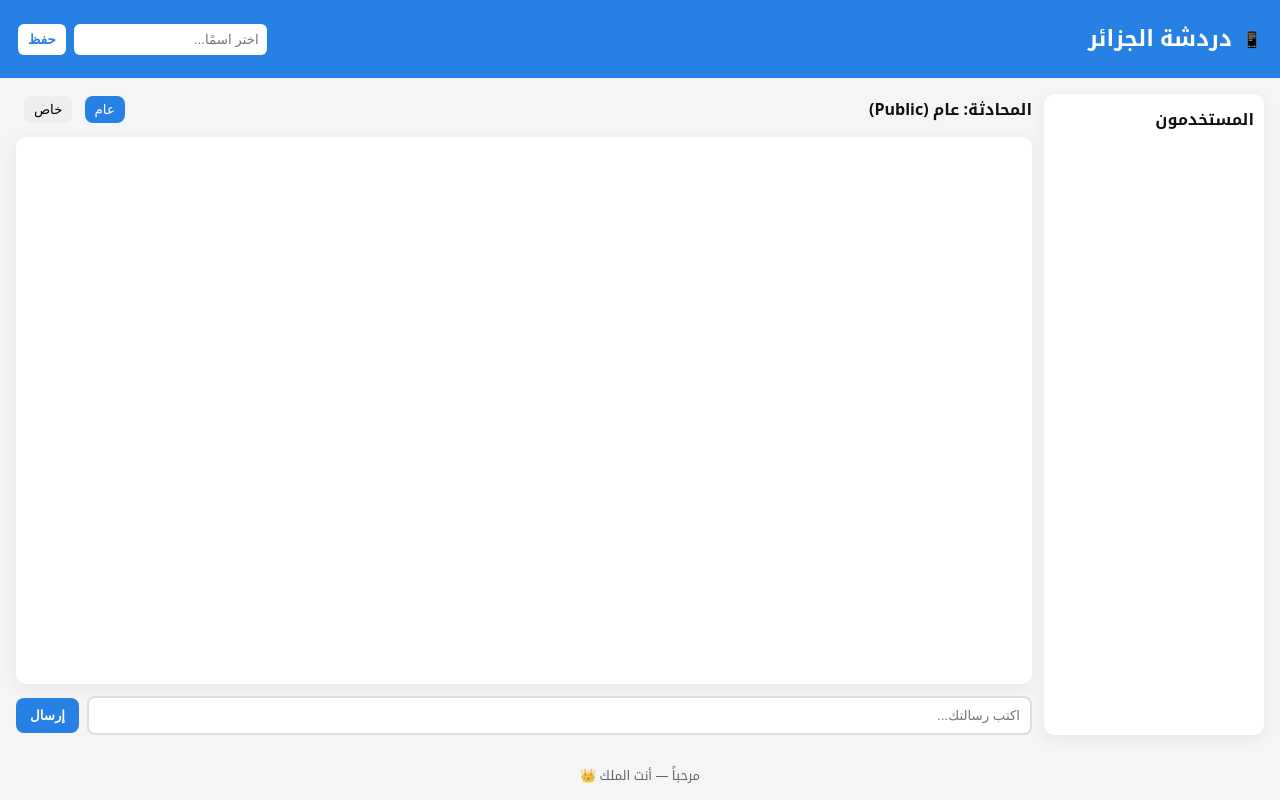
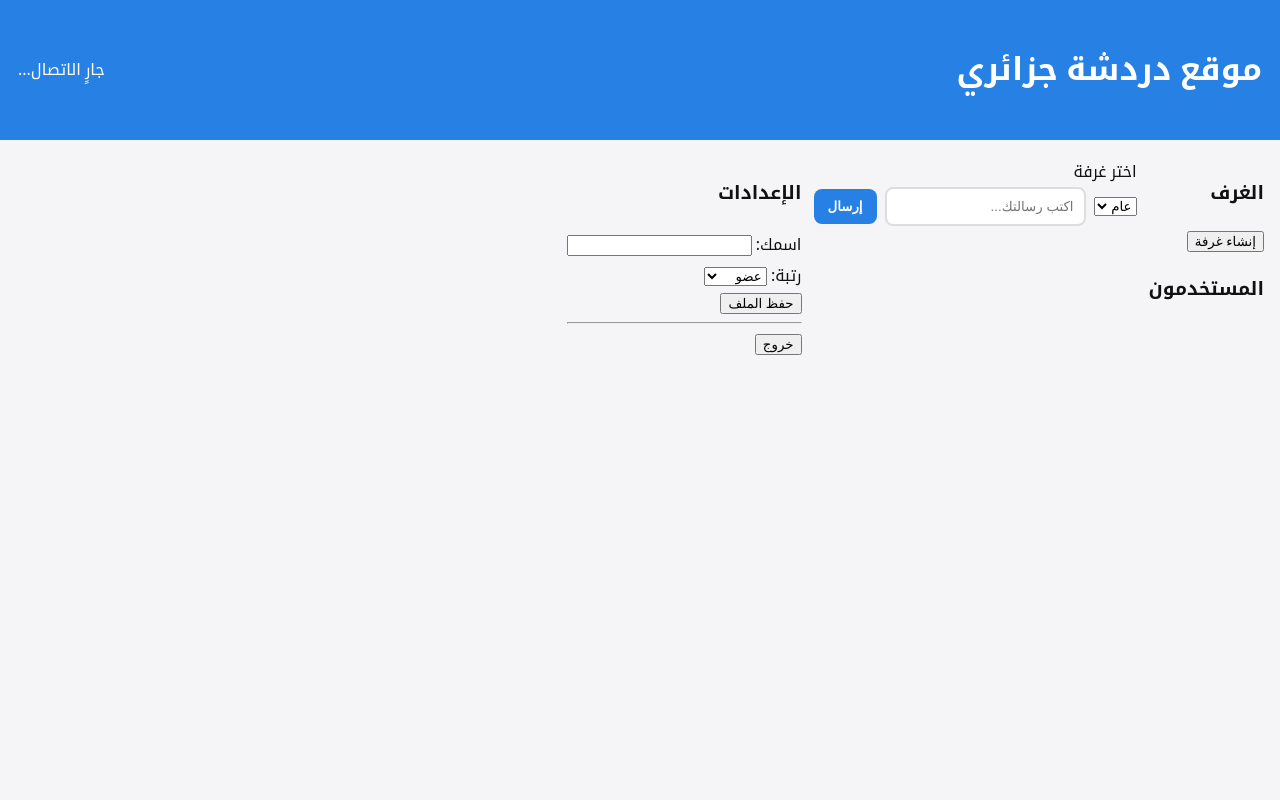
Before and after one commit to haytambba/Chat-arbe-Alg, a plain HTML site: page index.html in a window 1280 px wide. Drawn offline with Linux system fonts and the light colour scheme; no server answers.

Commit message:
Update index.html for chat application layout

```diff
--- a/index.html
+++ b/index.html
@@ -1,55 +1,62 @@
 <!doctype html>
-<html lang="ar" dir="rtl">
+<html lang="ar">
 <head>
   <meta charset="utf-8" />
   <meta name="viewport" content="width=device-width,initial-scale=1" />
-  <title>دردشة الجزائر — الملك</title>
-  <link rel="stylesheet" href="style.css">
+  <title>Chat DZ - Realtime</title>
+  <link rel="stylesheet" href="style.css" />
+  <!-- Firebase (compat - سهل الاستخدام بدون bundler) -->
+  <script src="https://www.gstatic.com/firebasejs/9.22.1/firebase-app-compat.js"></script>
+  <script src="https://www.gstatic.com/firebasejs/9.22.1/firebase-auth-compat.js"></script>
+  <script src="https://www.gstatic.com/firebasejs/9.22.1/firebase-database-compat.js"></script>
 </head>
-<body>
-  <div class="app">
+<body dir="rtl" class="rtl">
   <header>
-      <div class="brand">
-        <span class="phone-emoji">📱</span>
-        <h1>دردشة الجزائر</h1>
-      </div>
-      <div class="me">
-        <input id="usernameInput" placeholder="اختر اسمًا..." />
-        <button id="saveNameBtn">حفظ</button>
-      </div>
+    <h1>موقع دردشة جزائري</h1>
+    <div id="me">جارٍ الاتصال...</div>
   </header>
 
   <main>
-      <aside class="sidebar">
-        <div class="section-title">المستخدمون</div>
-        <ul id="usersList">
-          <!-- سيملأ بواسطة JS -->
-        </ul>
+    <aside class="left">
+      <h3>الغرف</h3>
+      <ul id="rooms"></ul>
+      <button id="newRoomBtn">إنشاء غرفة</button>
+
+      <h3>المستخدمون</h3>
+      <div id="users"></div>
     </aside>
 
-      <section class="chat">
-        <div class="chat-top">
-          <div id="currentTarget">المحادثة: <span id="targetName">عام (Public)</span></div>
-          <div class="actions">
-            <button id="btnPublic" class="active">عام</button>
-            <button id="btnPrivate">خاص</button>
-          </div>
-        </div>
-
-        <div id="messages" class="messages"></div>
+    <section class="center">
+      <div id="roomTitle">اختر غرفة</div>
+      <div id="chat-box"></div>
 
       <div class="composer">
-          <input id="msgInput" placeholder="اكتب رسالتك..." />
+        <select id="toUser"><option value="">عام</option></select>
+        <input id="msg" placeholder="اكتب رسالتك..." autocomplete="off" />
         <button id="sendBtn">إرسال</button>
       </div>
     </section>
+
+    <aside class="right">
+      <h3>الإعدادات</h3>
+      <div>
+        <label>اسمك: <input id="name" /></label>
+      </div>
+      <div>
+        <label>رتبة:
+          <select id="rank">
+            <option value="member">عضو</option>
+            <option value="mod">مشرف</option>
+            <option value="owner">مالك</option>
+          </select>
+        </label>
+      </div>
+      <button id="saveProfile">حفظ الملف</button>
+      <hr/>
+      <button id="logout">خروج</button>
+    </aside>
   </main>
 
-    <footer>
-      <div>مرحباً — أنت الملك 👑</div>
-    </footer>
-  </div>
-
-  <script type="module" src="script.js"></script>
+  <script src="script.js"></script>
 </body>
 </html>
```
Lines whose indentation alone changed are shown as unchanged.
